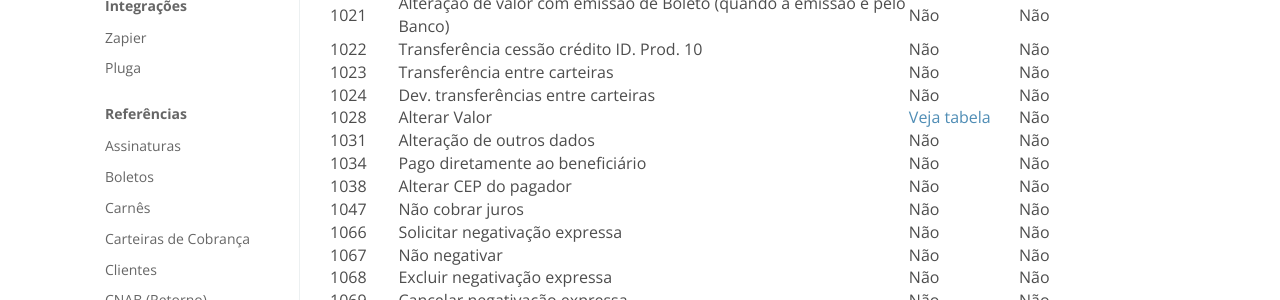
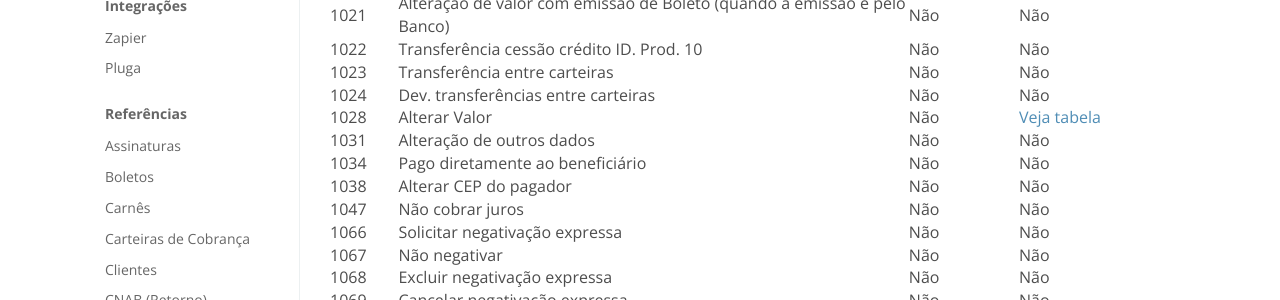
Before and after one commit to BoletoSimples/boletosimples-docs, a Jekyll site: the page built from bank_contracts/caruana.markdown, in a window 1280 px wide and 900 px high, scrolled down 901 px. Shown: the part 154-454 px from the top of the window. Built offline with Jekyll 4.4.1, drawn with Linux system fonts in a browser that asks for light colours.

```diff
--- a/bank_contracts/caruana.markdown
+++ b/bank_contracts/caruana.markdown
@@ -45,7 +45,7 @@ layout: pt
 | 1022     | Transferência cessão crédito ID. Prod. 10           | Não           | Não                    |
 | 1023     | Transferência entre carteiras                       | Não           | Não                    |
 | 1024     | Dev. transferências entre carteiras                 | Não           | Não                    |
-| 1028     | Alterar Valor                                       | [Veja tabela](https://suporte.boletosimples.com.br/article/pten2qs3c0-posso-alterar-a-data-de-vencimento-e-o-valor-de-um-boleto-j-emitido)           | Não                    |
+| 1028     | Alterar Valor                                       | Não           | [Veja tabela](https://suporte.boletosimples.com.br/article/pten2qs3c0-posso-alterar-a-data-de-vencimento-e-o-valor-de-um-boleto-j-emitido)                    |
 | 1031     | Alteração de outros dados                           | Não           | Não                    |
 | 1034     | Pago diretamente ao beneficiário                    | Não           | Não                    |
 | 1038     | Alterar CEP do pagador                              | Não           | Não                    |
```
